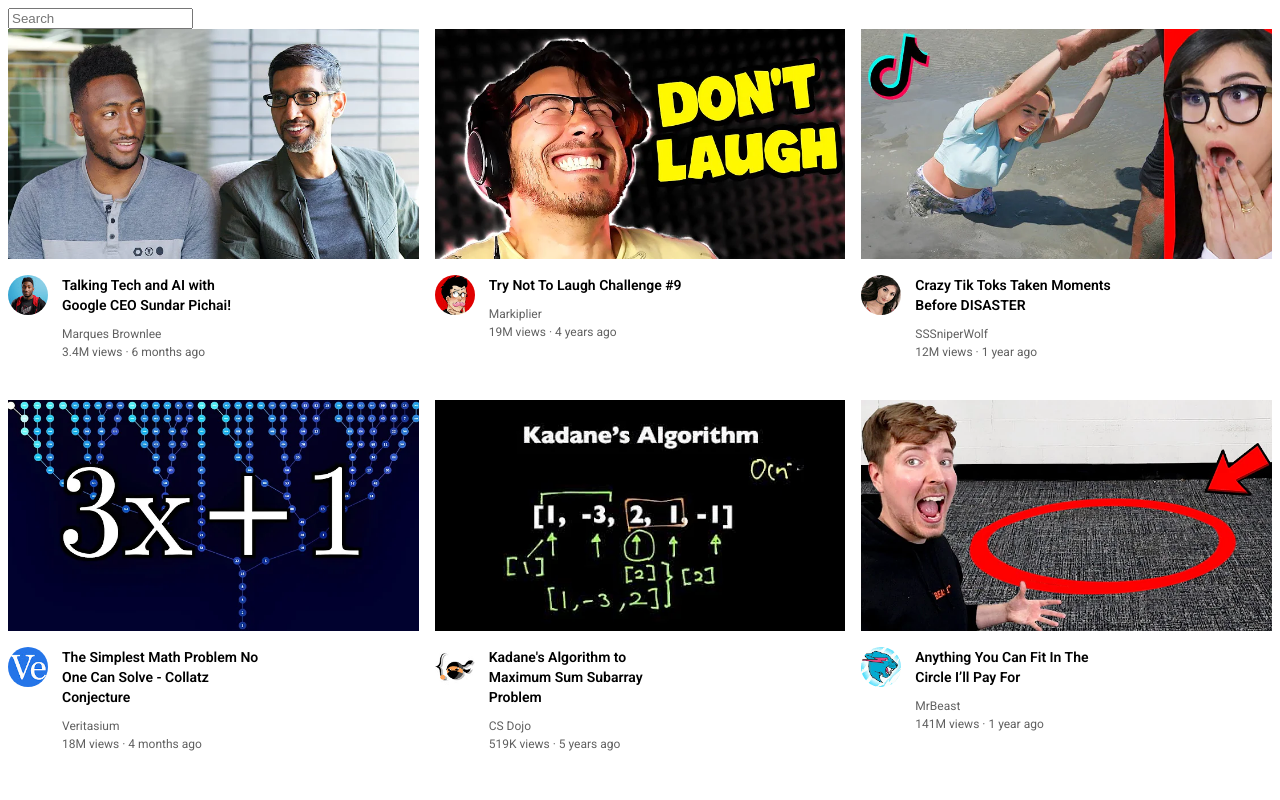
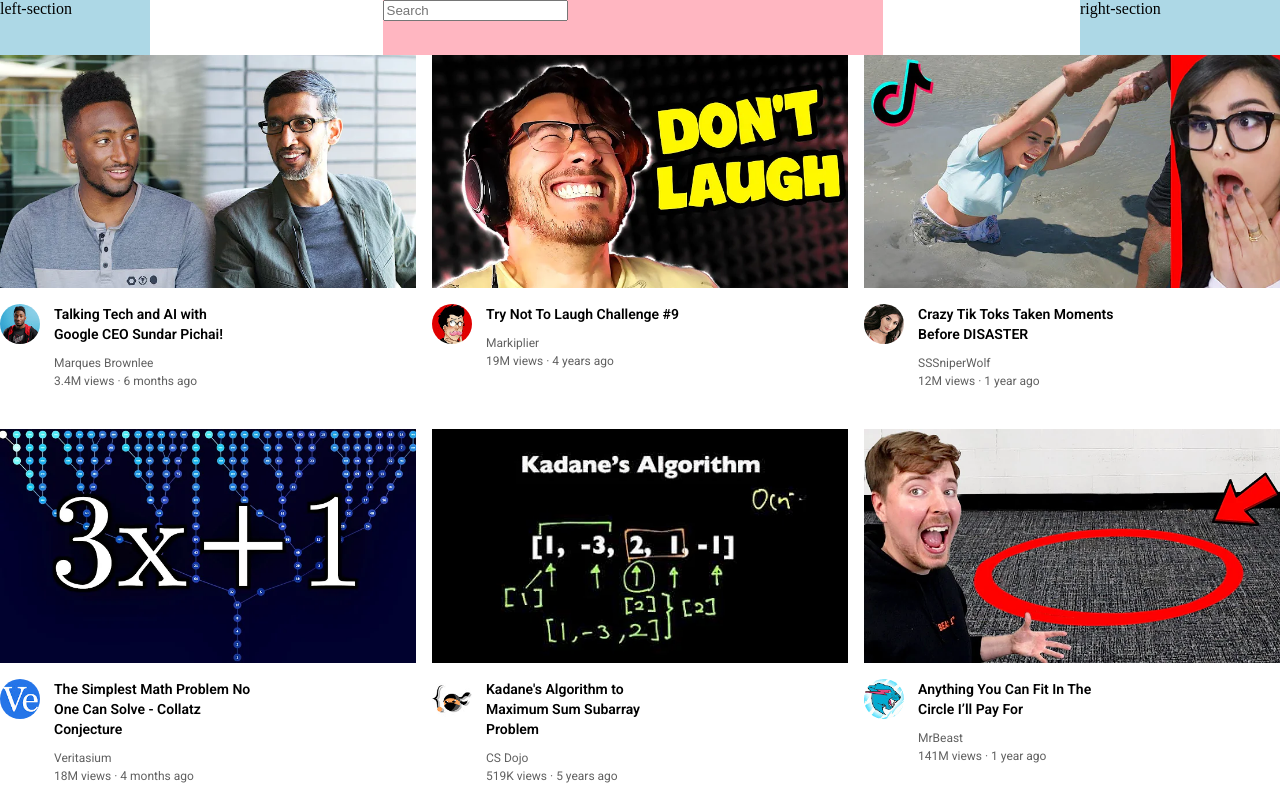
Before and after one commit to Deepak-pd21/html-css-practice, a plain HTML site: page youtube.html in a window 1280 px wide. Drawn offline with Linux system fonts and the light colour scheme.

Commit message:
practice

```diff
--- /dev/null
+++ b/styles/general.css
@@ -0,0 +1,9 @@
+p {
+    font-family: Roboto, Arial;
+    margin-top: 0;
+    margin-bottom: 0;
+}
+
+body {
+    margin: 0;
+}
--- /dev/null
+++ b/styles/header.css
@@ -0,0 +1,24 @@
+.header{
+    height: 55px;
+    display: flex;
+    flex-direction: row;
+    justify-content: space-between;
+}
+
+.left-section{
+    background-color: lightblue;
+    width: 150px;
+}
+
+.middle-section{
+    margin-left: 70px;
+    background-color: lightpink;
+    flex: 1;
+    margin-right: 35px;
+    max-width: 500px;
+}
+
+.right-section{
+    background-color: lightblue;
+    width: 200px;
+}
--- a/youtube.css
+++ b/styles/video.css
@@ -1,13 +1,5 @@
-p {
-    font-family: Roboto, Arial;
-    margin-top: 0;
-    margin-bottom: 0;
-}
 .thumbnail {
   width: 100%;
-}
-.search {
-  display: block;
 }
 .picture {
   display: inline-block;
--- a/youtube.html
+++ b/youtube.html
@@ -4,13 +4,25 @@
     <meta charset="UTF-8">
     <meta name="viewport" content="width=device-width, initial-scale=1.0">
     <title>Youtube clone</title>
-    <link rel="stylesheet" href="youtube.css">
+    <link rel="stylesheet" href="styles/general.css">
+    <link rel="stylesheet" href="styles/header.css">
+    <link rel="stylesheet" href="styles/video.css">
     <link rel="preconnect" href="https://fonts.googleapis.com">
 <link rel="preconnect" href="https://fonts.gstatic.com" crossorigin>
 <link href="https://fonts.googleapis.com/css2?family=Roboto:ital,wght@0,100..900;1,100..900&display=swap" rel="stylesheet">
 </head>
 <body>
-    <input class="search" type="text" placeholder="Search">
+    <div class="header">
+        <div class="left-section">
+            left-section
+        </div>
+        <div class="middle-section">
+            <input class="search" type="text" placeholder="Search">
+        </div>
+        <div class="right-section">
+            right-section
+        </div>
+    </div>
 
 <div class="video-grid">
     <div class="preview">
```
Also changed, not shown: channel pictures/my-channel.jpeg (added), icons/hamburger-menu.svg (added), icons/notifications.svg (added), icons/search.svg (added), icons/upload.svg (added), icons/youtube-apps.svg (added), icons/youtube-logo.svg (added).
